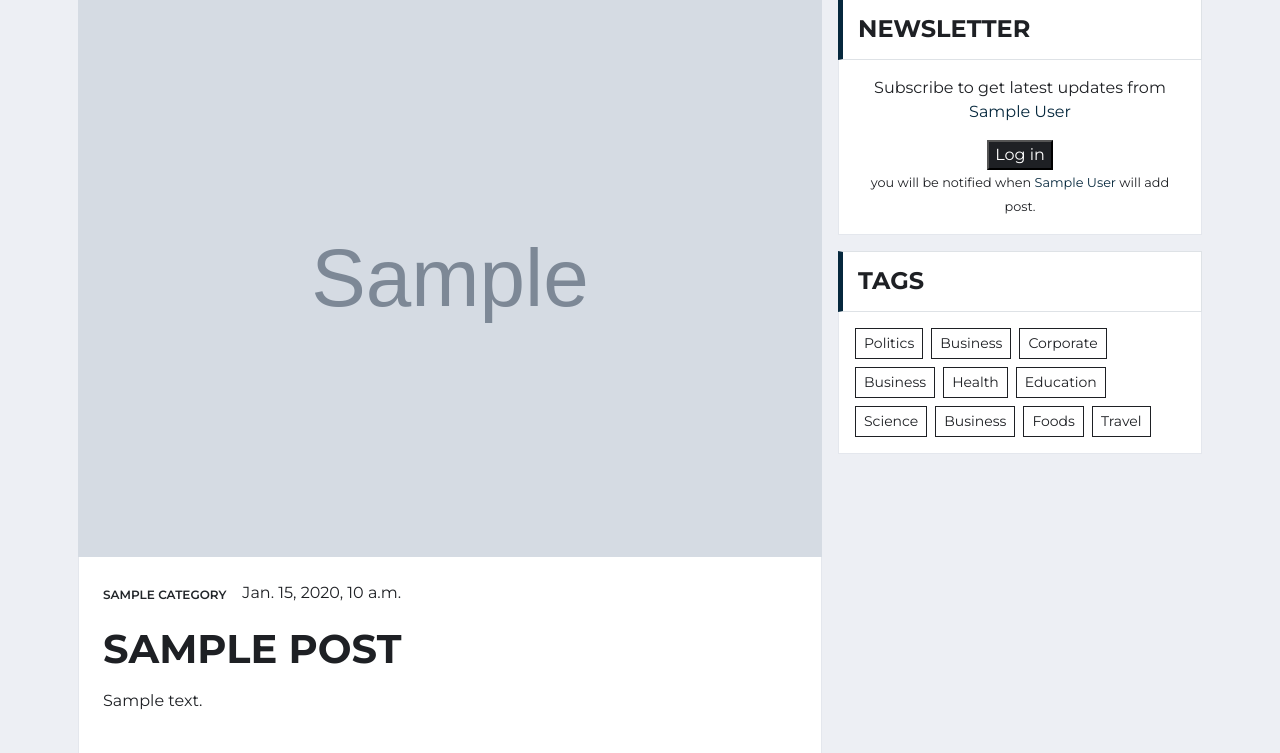
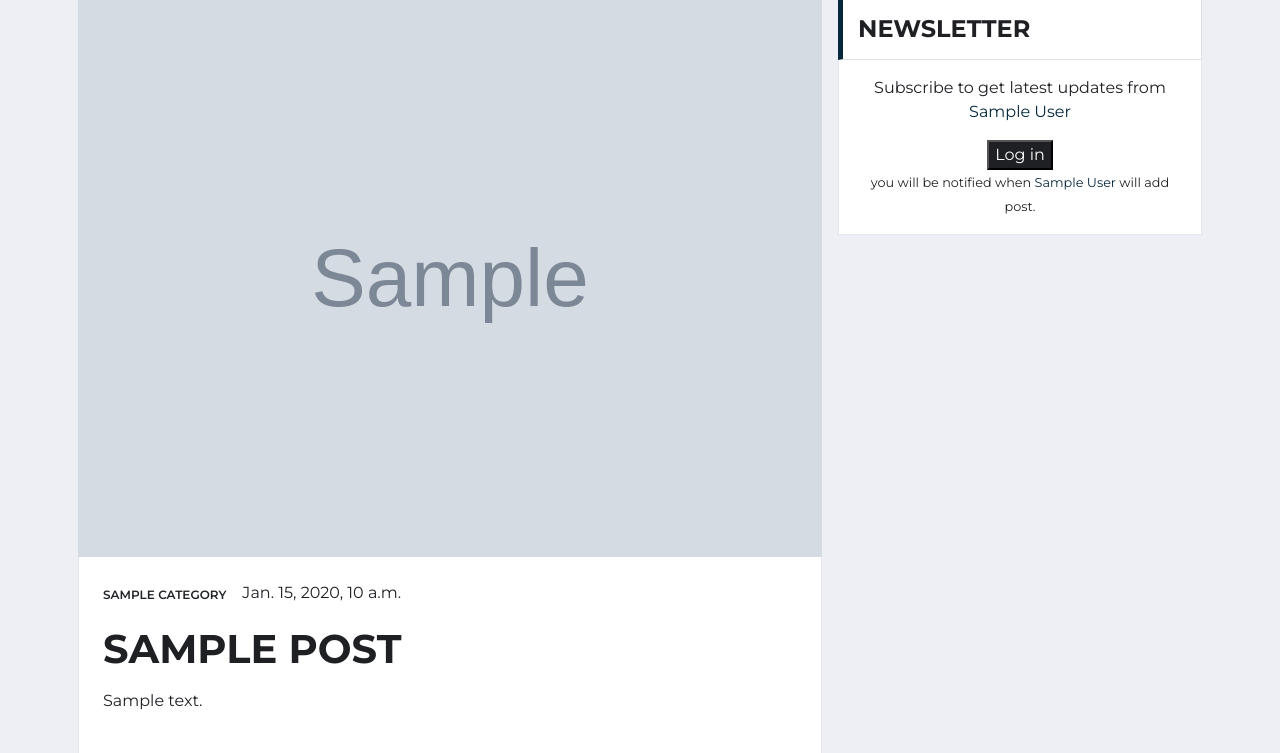
Before and after one commit to parths29/project, a Django app: template templates/single.html in a window 1280 px wide. Shown: the part 212-965 px from the top of the page. Run offline with Django 4.2, Linux system fonts and the light colour scheme; tables that the repository leaves empty hold one stand-in row (values such as "Sample post"); the template is opened without the code that fills it: values that come from a table or form of the project are taken from there, most other values are stand-ins (such as "Sample title", 1, 10 or a date in 2020); grey boxes marked "Sample" are stand-in pictures; data that the repository does not hold is empty; parts of the project's set-up code (start-up, migrations or seed data) failed here and were passed over; some libraries are stand-ins or nearby versions.

Commit message:
tags removed from blogpost page

```diff
--- a/templates/single.html
+++ b/templates/single.html
@@ -115,27 +115,6 @@
                     <!-- Newsletter Start-->
                     <div class="mb-3" id="newsletter">{% include 'newsletter.html' %}</div>
                     <!-- Newsletter End -->
-                    <!-- Tags Start -->
-                    <div class="mb-3">
-                        <div class="section-title mb-0">
-                            <h4 class="m-0 text-uppercase font-weight-bold">Tags</h4>
-                        </div>
-                        <div class="bg-white border border-top-0 p-3">
-                            <div class="d-flex flex-wrap m-n1">
-                                <a href="" class="btn btn-sm btn-outline-secondary m-1">Politics</a>
-                                <a href="" class="btn btn-sm btn-outline-secondary m-1">Business</a>
-                                <a href="" class="btn btn-sm btn-outline-secondary m-1">Corporate</a>
-                                <a href="" class="btn btn-sm btn-outline-secondary m-1">Business</a>
-                                <a href="" class="btn btn-sm btn-outline-secondary m-1">Health</a>
-                                <a href="" class="btn btn-sm btn-outline-secondary m-1">Education</a>
-                                <a href="" class="btn btn-sm btn-outline-secondary m-1">Science</a>
-                                <a href="" class="btn btn-sm btn-outline-secondary m-1">Business</a>
-                                <a href="" class="btn btn-sm btn-outline-secondary m-1">Foods</a>
-                                <a href="" class="btn btn-sm btn-outline-secondary m-1">Travel</a>
-                            </div>
-                        </div>
-                    </div>
-                    <!-- Tags End -->
                 </div>
             </div>
             <div class="deleteWarning">
```
